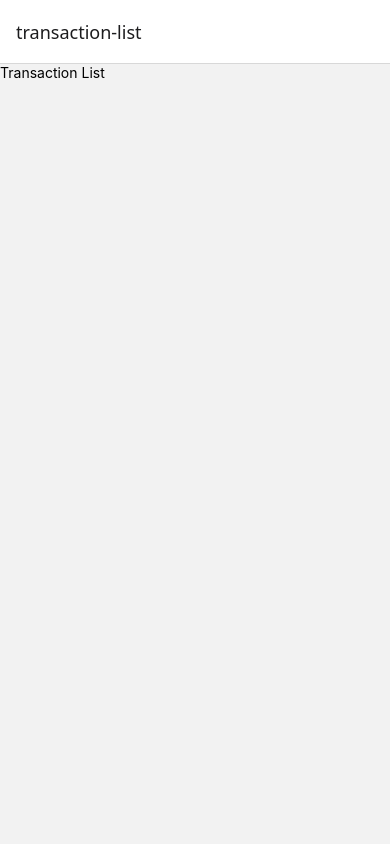
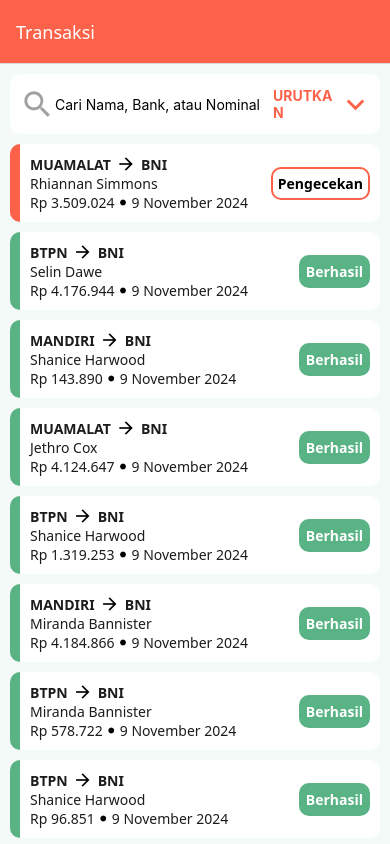
Before and after one commit to m4har/pilf, a React Native app: screen / in a window 390 px wide. Built offline with nearby package versions, Linux system fonts and the light colour scheme.

Commit message:
transaction list pages layout

```diff
--- a/src/routes/index.tsx
+++ b/src/routes/index.tsx
@@ -1,5 +1,6 @@
 import {TransactionDetailView} from '@app/screens/transaction-detail/transaction-detail.view';
 import {TransactionListView} from '@app/screens/transaction-list/transaction-list.view';
+import {baseColor} from '@app/utils/base-color';
 import {createNativeStackNavigator} from '@react-navigation/native-stack';
 
 const {Navigator, Screen} = createNativeStackNavigator();
@@ -7,7 +8,15 @@ const {Navigator, Screen} = createNativeStackNavigator();
 const BaseRouter = () => {
   return (
     <Navigator>
-      <Screen name="transaction-list" component={TransactionListView} />
+      <Screen
+        name="transaction-list"
+        component={TransactionListView}
+        options={{
+          title: 'Transaksi',
+          headerStyle: {backgroundColor: baseColor.orange},
+          headerTitleStyle: {color: baseColor.white},
+        }}
+      />
       <Screen name="transaction-detail" component={TransactionDetailView} />
     </Navigator>
   );
--- /dev/null
+++ b/src/screens/transaction-list/mock-data.ts
@@ -0,0 +1,142 @@
+export const RESPONSE_LIST = {
+  FT4014: {
+    id: 'FT4014',
+    amount: 3509024,
+    unique_code: 500,
+    status: 'PENDING',
+    sender_bank: 'bni',
+    account_number: '7839883501',
+    beneficiary_name: 'Rhiannan Simmons',
+    beneficiary_bank: 'muamalat',
+    remark: 'sample remark',
+    created_at: '2024-11-09 12:12:53',
+    completed_at: '2024-11-09 12:12:53',
+    fee: 0,
+  },
+  FT13745: {
+    id: 'FT13745',
+    amount: 4176944,
+    unique_code: 75,
+    status: 'SUCCESS',
+    sender_bank: 'bni',
+    account_number: '470918159',
+    beneficiary_name: 'Selin Dawe',
+    beneficiary_bank: 'btpn',
+    remark: 'sample remark',
+    created_at: '2024-11-09 12:11:53',
+    completed_at: '2024-11-09 12:12:53',
+    fee: 0,
+  },
+  FT75288: {
+    id: 'FT75288',
+    amount: 143890,
+    unique_code: 666,
+    status: 'SUCCESS',
+    sender_bank: 'bni',
+    account_number: '1907663189',
+    beneficiary_name: 'Shanice Harwood',
+    beneficiary_bank: 'mandiri',
+    remark: 'sample remark',
+    created_at: '2024-11-09 12:10:53',
+    completed_at: '2024-11-09 12:12:53',
+    fee: 0,
+  },
+  FT1384: {
+    id: 'FT1384',
+    amount: 4124647,
+    unique_code: 542,
+    status: 'SUCCESS',
+    sender_bank: 'bni',
+    account_number: '3048358575',
+    beneficiary_name: 'Jethro Cox',
+    beneficiary_bank: 'muamalat',
+    remark: 'sample remark',
+    created_at: '2024-11-08 09:12:53',
+    completed_at: '2024-11-09 12:12:53',
+    fee: 0,
+  },
+  FT45377: {
+    id: 'FT45377',
+    amount: 1319253,
+    unique_code: 123,
+    status: 'SUCCESS',
+    sender_bank: 'bni',
+    account_number: '6084976673',
+    beneficiary_name: 'Shanice Harwood',
+    beneficiary_bank: 'btpn',
+    remark: 'sample remark',
+    created_at: '2024-11-07 08:12:53',
+    completed_at: '2024-11-09 12:12:53',
+    fee: 0,
+  },
+  FT98427: {
+    id: 'FT98427',
+    amount: 4184866,
+    unique_code: 164,
+    status: 'SUCCESS',
+    sender_bank: 'bni',
+    account_number: '7561290281',
+    beneficiary_name: 'Miranda Bannister',
+    beneficiary_bank: 'mandiri',
+    remark: 'sample remark',
+    created_at: '2024-11-06 07:12:53',
+    completed_at: '2024-11-09 12:12:53',
+    fee: 0,
+  },
+  FT74870: {
+    id: 'FT74870',
+    amount: 578722,
+    unique_code: 341,
+    status: 'SUCCESS',
+    sender_bank: 'bni',
+    account_number: '5312316592',
+    beneficiary_name: 'Miranda Bannister',
+    beneficiary_bank: 'btpn',
+    remark: 'sample remark',
+    created_at: '2024-11-05 06:12:53',
+    completed_at: '2024-11-09 12:12:53',
+    fee: 0,
+  },
+  FT15711: {
+    id: 'FT15711',
+    amount: 96851,
+    unique_code: 393,
+    status: 'SUCCESS',
+    sender_bank: 'bni',
+    account_number: '729094713',
+    beneficiary_name: 'Shanice Harwood',
+    beneficiary_bank: 'btpn',
+    remark: 'sample remark',
+    created_at: '2024-11-04 05:12:53',
+    completed_at: '2024-11-09 12:12:53',
+    fee: 0,
+  },
+  FT87105: {
+    id: 'FT87105',
+    amount: 76901,
+    unique_code: 386,
+    status: 'SUCCESS',
+    sender_bank: 'bni',
+    account_number: '8241596518',
+    beneficiary_name: 'Beck Glover',
+    beneficiary_bank: 'mandiri',
+    remark: 'sample remark',
+    created_at: '2024-11-03 04:12:53',
+    completed_at: '2024-11-09 12:12:53',
+    fee: 0,
+  },
+  FT76781: {
+    id: 'FT76781',
+    amount: 2040978,
+    unique_code: 394,
+    status: 'SUCCESS',
+    sender_bank: 'bni',
+    account_number: '3872572259',
+    beneficiary_name: 'Shanice Harwood',
+    beneficiary_bank: 'bca',
+    remark: 'sample remark',
+    created_at: '2024-11-02 03:12:53',
+    completed_at: '2024-11-09 12:12:53',
+    fee: 0,
+  },
+};
--- a/src/screens/transaction-list/transaction-list.view.tsx
+++ b/src/screens/transaction-list/transaction-list.view.tsx
@@ -1,9 +1,95 @@
-import {Text, View} from 'react-native';
+import {CardTransaction} from '@app/components/card';
+import {ModalFilter} from '@app/components/modal';
+import {SearchFilter} from '@app/components/search';
+import {baseColor} from '@app/utils/base-color';
+import {FILTER} from '@app/utils/constant';
+import {useState} from 'react';
+import {FlatList, View} from 'react-native';
+import {RESPONSE_LIST} from './mock-data';
 
 export const TransactionListView = () => {
+  const transactionList = Object.values(RESPONSE_LIST);
+  const [showFilter, setShowFilter] = useState(false);
+  const [search, setSearch] = useState('');
+  const [filter, setFilter] = useState('');
+
+  function filterResults(
+    searchResults: typeof transactionList,
+    filterKey: string,
+  ) {
+    switch (filterKey) {
+      case 'asc':
+        return [...searchResults].sort((a, b) =>
+          a.beneficiary_name.localeCompare(b.beneficiary_name),
+        );
+      case 'desc':
+        return [...searchResults].sort((a, b) =>
+          b.beneficiary_name.localeCompare(a.beneficiary_name),
+        );
+      case 'newDate':
+        return [...searchResults].sort(
+          (a, b) =>
+            new Date(b.created_at).getTime() - new Date(a.created_at).getTime(),
+        );
+      case 'oldDate':
+        return [...searchResults].sort(
+          (a, b) =>
+            new Date(a.created_at).getTime() - new Date(b.created_at).getTime(),
+        );
+      default:
+        return searchResults;
+    }
+  }
+
+  function searchAndFilterArrayData(searchTerm: string, filterKey: string) {
+    const term = searchTerm.toLowerCase();
+    const searchResults = transactionList.filter(
+      item =>
+        item.amount.toString().includes(term) ||
+        item.beneficiary_name.toLowerCase().includes(term) ||
+        item.beneficiary_bank.toLowerCase().includes(term) ||
+        item.sender_bank.toLowerCase().includes(term),
+    );
+    return filterResults(searchResults, filterKey);
+  }
   return (
-    <View>
-      <Text>Transaction List</Text>
+    <View style={{backgroundColor: baseColor.bg, flex: 1}}>
+      <ModalFilter
+        visible={showFilter}
+        filter={filter}
+        onRequestClose={() => setShowFilter(false)}
+        onPressFilter={key => {
+          setFilter(key);
+          setShowFilter(false);
+        }}
+      />
+      <View style={{margin: 10}}>
+        <SearchFilter
+          labelFilter={FILTER.find(i => i.key == filter)?.label ?? ''}
+          onChangeText={text => setSearch(text)}
+          onPressFilter={() => setShowFilter(true)}
+          value={search}
+        />
+      </View>
+      <FlatList
+        data={searchAndFilterArrayData(search, filter)}
+        keyExtractor={item => item.id}
+        renderItem={({item}) => (
+          <CardTransaction
+            amount={item.amount}
+            date={item.completed_at}
+            fromBank={item.beneficiary_bank}
+            name={item.beneficiary_name}
+            onPress={() => {}}
+            status={item.status}
+            toBank={item.sender_bank}
+          />
+        )}
+        contentContainerStyle={{
+          marginHorizontal: 10,
+          paddingBottom: 30,
+        }}
+      />
     </View>
   );
 };
```
